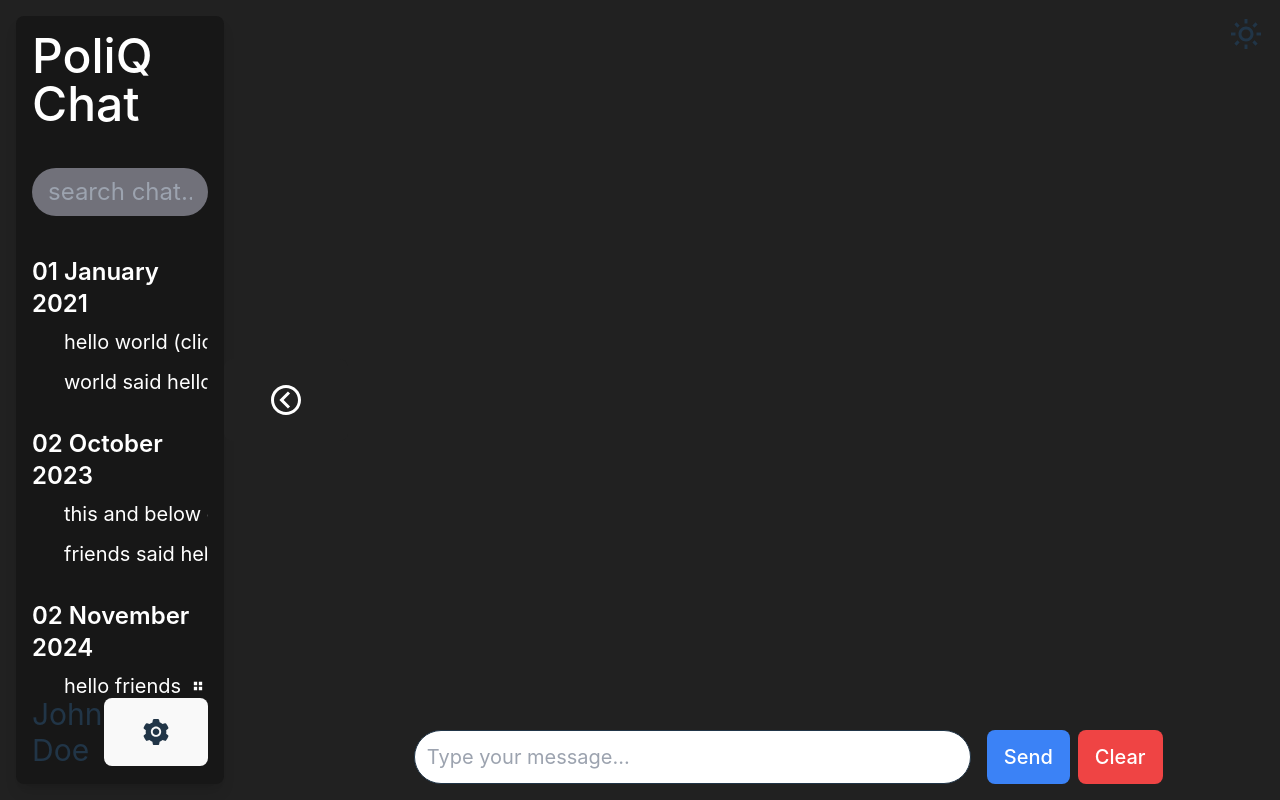
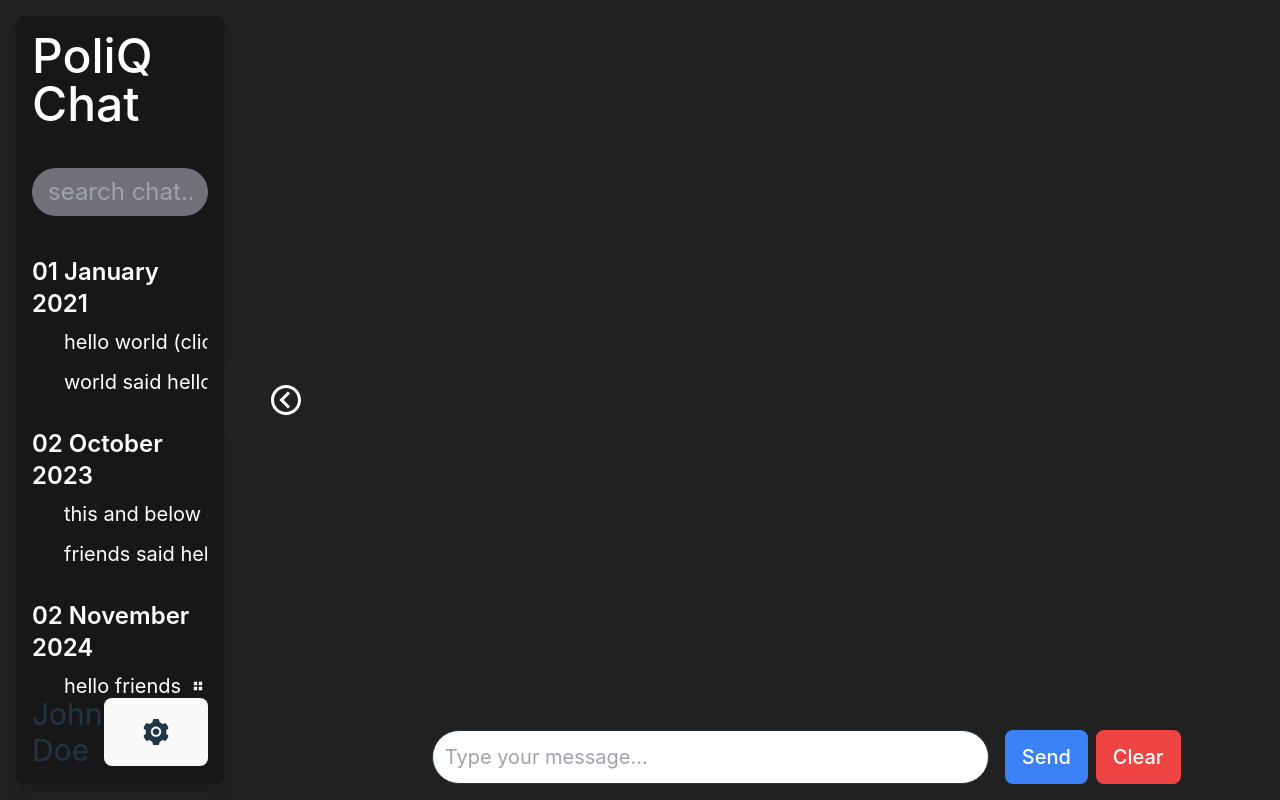
Before and after one commit to rajnaruka06/PoliQ, a React (Vite) app in the folder frontend/: page / in a window 1280 px wide. Built offline with nearby package versions, Linux system fonts and the light colour scheme.

Commit message:
removed placeholder for dark/light mode

```diff
--- a/frontend/src/pages/chatbot.tsx
+++ b/frontend/src/pages/chatbot.tsx
@@ -14,9 +14,7 @@ import {
     BiSolidPin,
 } from "react-icons/bi";
 
-// QUESTION: Is this to be used later on?
 import { AiFillSetting } from "react-icons/ai";
-import { BiSun } from "react-icons/bi";
 
 // Define an interface for the chat history data structure
 interface ChatHistory {
@@ -546,9 +544,6 @@ const ChatBot: React.FC = () => {
                     </div>
                 </div>
             )}
-            <div className="text-4xl text-end">
-                <BiSun />
-            </div>
         </div>
     );
 };
```
